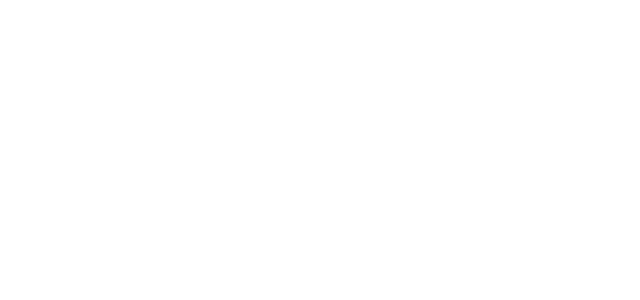
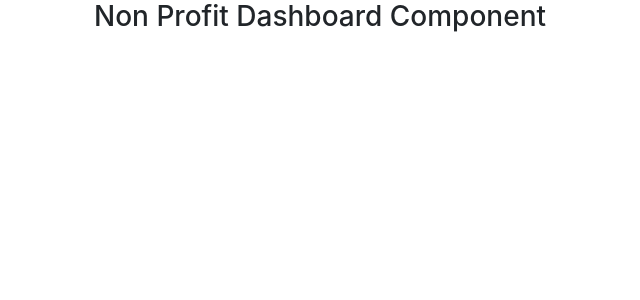
Before and after one commit to mrrobot16/fluffy-computing-machine, a React (Create React App) app: page /non-profit in a window 1280 px wide. Shown: the top 300 px of the page, without its empty margins (320-960 px from the left). Built offline with nearby package versions, Linux system fonts and the light colour scheme.

Commit message:
Created Non Profit Dashboard component

```diff
--- a/src/components/index.js
+++ b/src/components/index.js
@@ -1,3 +1,4 @@
 import { HomeComponent } from './home/home.component'
 import { DonorDashboardComponent } from './donor-dashboard/donor-dashboard.component'
-export { HomeComponent, DonorDashboardComponent }
+import { NonProfitDashboardComponent } from './non-profit-dashboard/non-profit-dashboard.component'
+export { HomeComponent, DonorDashboardComponent, NonProfitDashboardComponent }
--- /dev/null
+++ b/src/components/non-profit-dashboard/non-profit-dashboard.component.js
@@ -0,0 +1,11 @@
+import React, { Component } from 'react'
+
+export class NonProfitDashboardComponent extends Component {
+  render(){
+    return (
+      <div className="non-profit-dashboard">
+        <h3>Non Profit Dashboard Component </h3>
+      </div>
+    )
+  }
+}
--- a/src/routes/app.routes.js
+++ b/src/routes/app.routes.js
@@ -1,12 +1,13 @@
 import React, { Component } from 'react'
 import { Route } from 'react-router-dom'
-import { HomeComponent, DonorDashboardComponent } from '../components'
+import { HomeComponent, DonorDashboardComponent, NonProfitDashboardComponent } from '../components'
 export class AppRouter extends Component {
   render(){
     return(
       <div>
         <Route exact path="/" component={HomeComponent} />
         <Route path="/donor" component={DonorDashboardComponent}/>
+        <Route path="/non-profit" component={NonProfitDashboardComponent} />
       </div>
     )
   }
```
